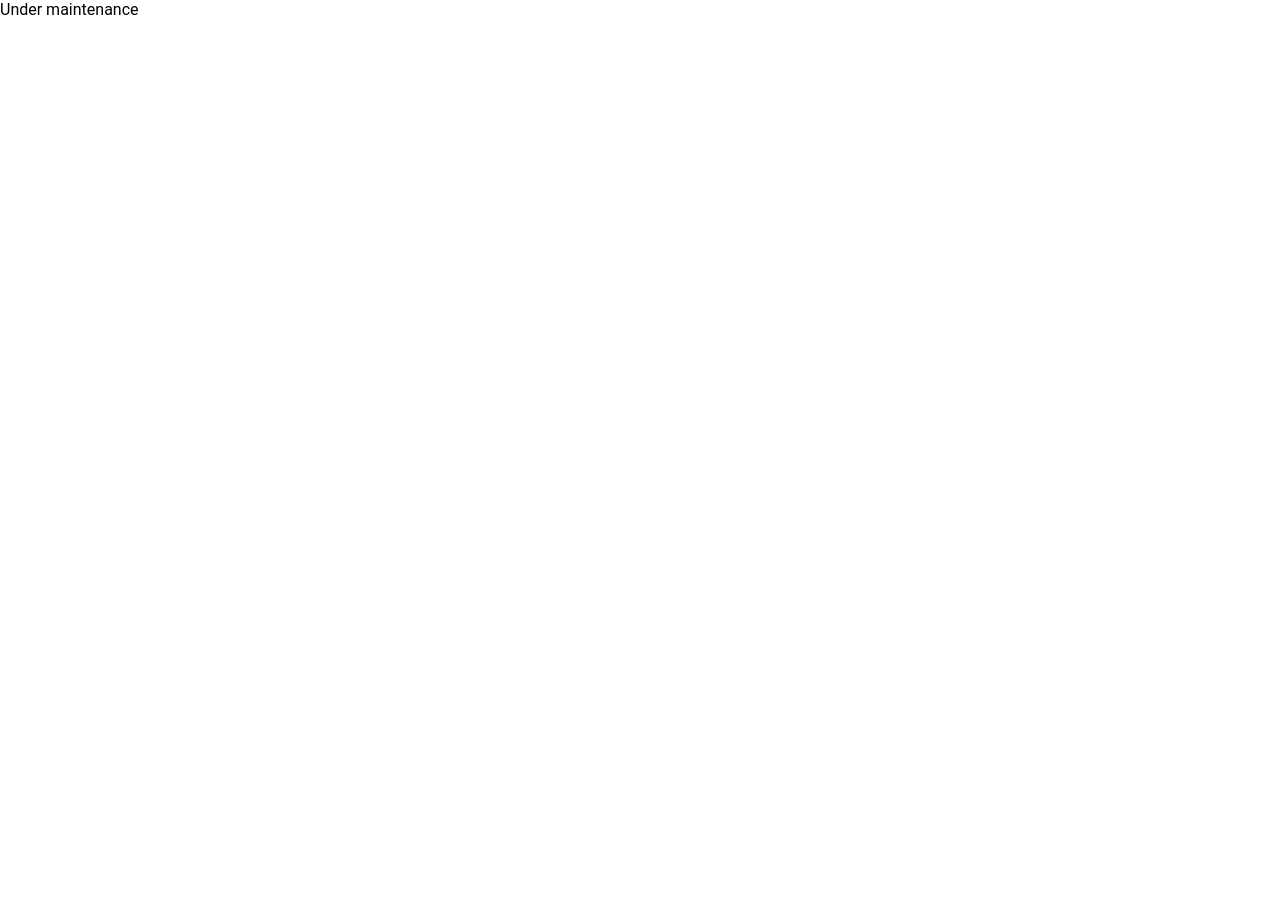
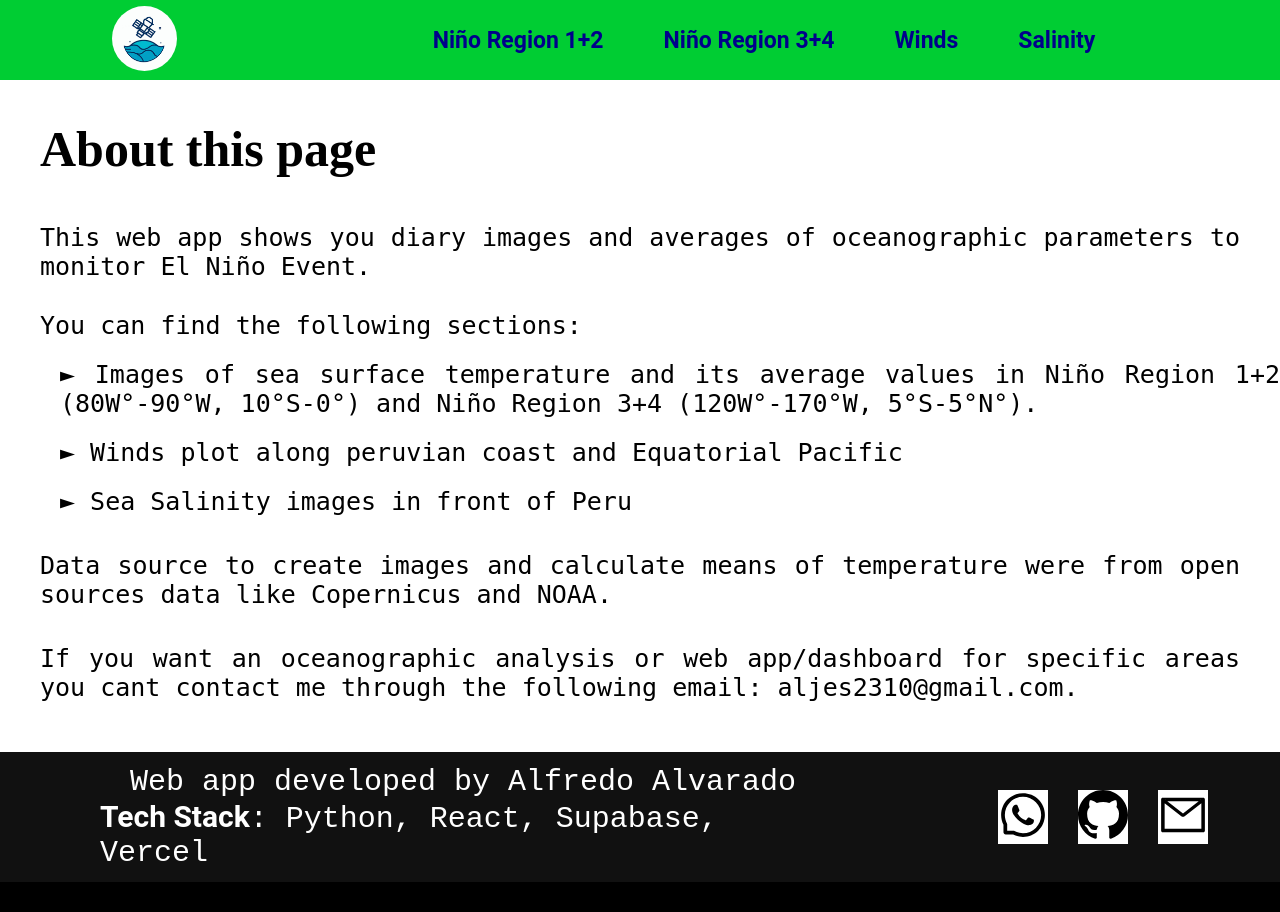
Before and after one commit to Aljes2310/ENSOtiemporeal, a React (Vite) app: page / in a window 1280 px wide. Before the commit the page ends 800 px from the top, so only its background shows below. Built offline with nearby package versions, Linux system fonts and the light colour scheme; no server answers; the HTML template or start-up script is replaced by a standard one.

Commit message:
Update App.jsx

```diff
--- a/src/App.jsx
+++ b/src/App.jsx
@@ -14,7 +14,7 @@ import Sla from "./components/Sla";
 function App() {
 
   return (
-    /* <BrowserRouter>
+   <BrowserRouter>
       <Navbar></Navbar>
       <Routes>
 
@@ -25,9 +25,7 @@ function App() {
         <Route path="/sla" element={<Sla/>}></Route>
       </Routes>
      <Footer></Footer>
- </BrowserRouter> */
-
-    <div>Under maintenance</div>
+ </BrowserRouter>
   )
 }
 
```
